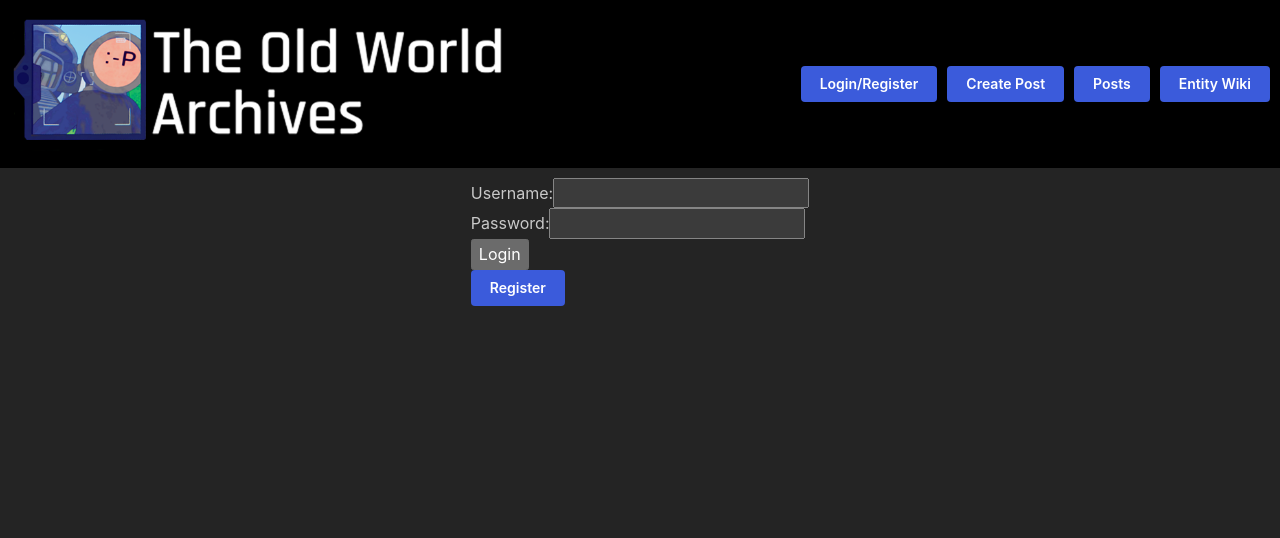
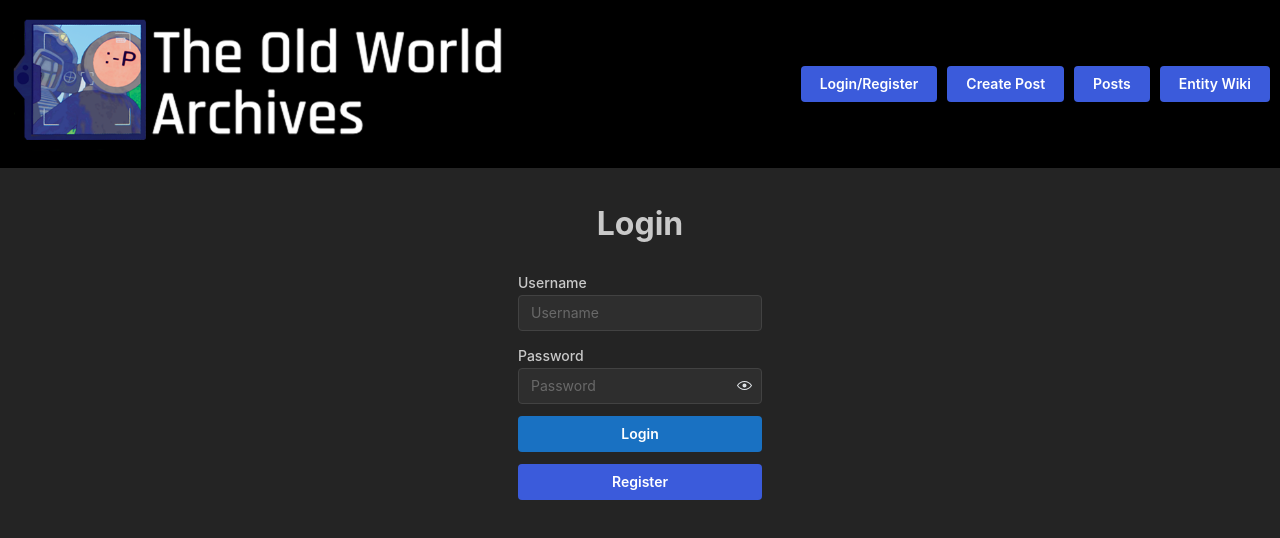
Before and after one commit to Zewppie/the-old-world-archives, a React (Vite) app in the folder frontend/: page /login in a window 1280 px wide. Shown: the top 538 px of the page. Built offline with nearby package versions, Linux system fonts and the light colour scheme.

Commit message:
Change login page layout to match register page

```diff
--- a/frontend/src/pages/login.tsx
+++ b/frontend/src/pages/login.tsx
@@ -3,7 +3,8 @@ import { useNavigate } from 'react-router-dom';
 import axios from '../axiosConfig';
 import { UserContext } from '../components/UserContext';
 import { Link } from 'react-router-dom';
-import { Button } from '@mantine/core';
+import {Box, Button, PasswordInput, TextInput} from '@mantine/core';
+import { useForm } from '@mantine/form';
 
 const Login: React.FC = () => {
     const [name, setUsername] = useState('');
@@ -11,13 +12,24 @@ const Login: React.FC = () => {
     const navigate = useNavigate();
     const { setUser } = useContext(UserContext);
 
-    const handleSubmit = async (e: React.FormEvent) => {
-        e.preventDefault();
+    const form = useForm({
+        initialValues: {
+            username: '',
+            password: '',
+        },
+
+        validate: {
+            username: (value) => (value ? null : 'Username is required'),
+            password: (value) => (value.length >= 6 ? null : 'Password must be at least 6 characters'),
+        },
+    });
+
+    const handleSubmit = async (values: typeof form.values) => {
         try {
             // gets user info for user session
             const response = await axios.post('/user/login', {
-                name,
-                password
+                name: values.username,
+                password: values.password
             }, {
                 headers: {
                     'Content-Type': 'application/json'
@@ -37,22 +49,30 @@ const Login: React.FC = () => {
     }
 
     return (
-        <div style={{ padding: '10px' }}>
-            <form onSubmit={handleSubmit}>
-                <div>
-                    <label>Username:</label>
-                    <input type="text" value={name} onChange={(e) => setUsername(e.target.value)}/>
-                </div>
-                <div>
-                    <label>Password:</label>
-                    <input type="password" value={password} onChange={(e) => setPassword(e.target.value)}/>
-                </div>
-                <button type="submit">Login</button>
-                <div>
-                    <Button variant="filled" color="indigo" onClick={redirectToRegister}>Register</Button>
-                </div>
-            </form>
-        </div>
+        <Box>
+            <div style={{padding: '10px'}}>
+                <h1 align="center">Login</h1>
+                <form onSubmit={form.onSubmit(handleSubmit)}>
+                    <TextInput
+                        label="Username"
+                        placeholder="Username"
+                        {...form.getInputProps('username')}
+                    />
+                    <PasswordInput
+                        label="Password"
+                        placeholder="Password"
+                        mt="sm"
+                        {...form.getInputProps('password')}
+                    />
+                    <Button type="submit" mt="sm" fullWidth>
+                        Login
+                    </Button>
+                    <div>
+                        <Button variant="filled" mt="sm" fullWidth color="indigo" onClick={() => navigate('/register')}>Register</Button>
+                    </div>
+                </form>
+            </div>
+        </Box>
     );
 };
 
--- a/frontend/src/pages/register.tsx
+++ b/frontend/src/pages/register.tsx
@@ -49,6 +49,8 @@ const Register = () => {
 
     return (
         <Box>
+            <div style={{padding: '10px'}}>
+                <h1 align="center">Register</h1>
                 <form onSubmit={form.onSubmit(handleSubmit)}>
                     <TextInput
                         label="Username"
@@ -65,9 +67,10 @@ const Register = () => {
                         Register
                     </Button>
                     <div>
-                    <Button variant="filled" color="indigo" onClick={() => navigate('/login')}>Login</Button>
+                        <Button variant="filled" mt="sm" fullWidth color="indigo" onClick={() => navigate('/login')}>Login</Button>
                     </div>
                 </form>
+            </div>
         </Box>
 );
 };
```
Also changed, not shown: 1 other file (tests, documents, lock files or other folders). Lines whose indentation alone changed are shown as unchanged.
